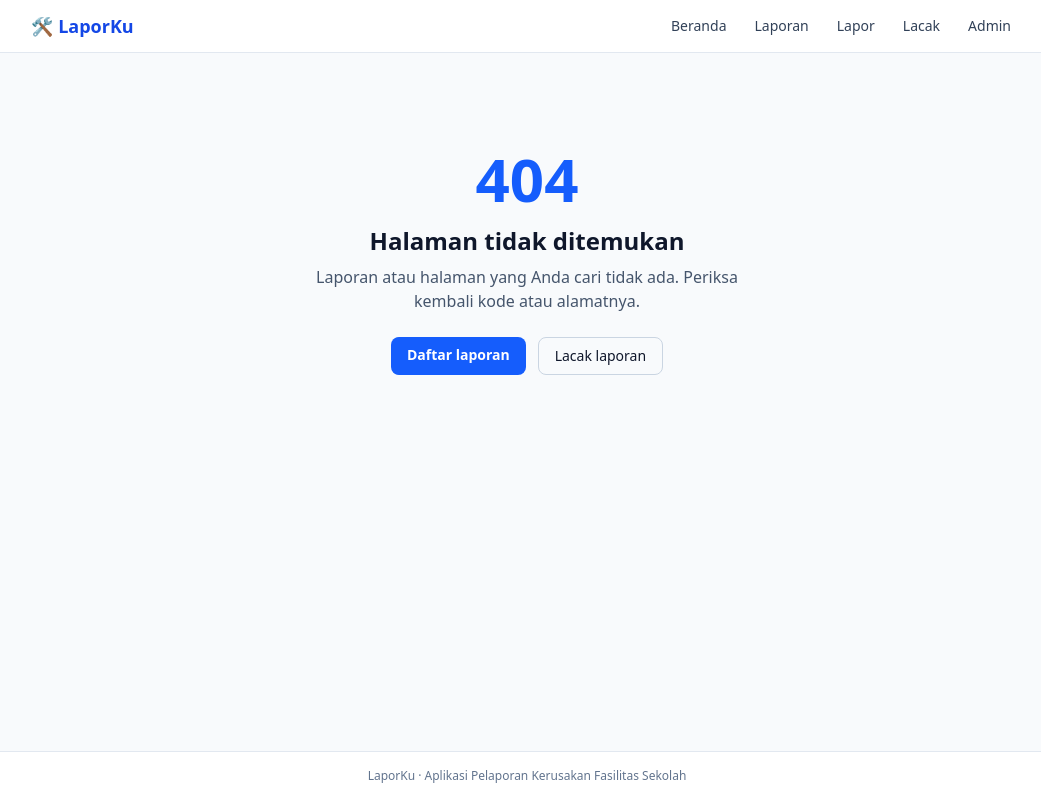
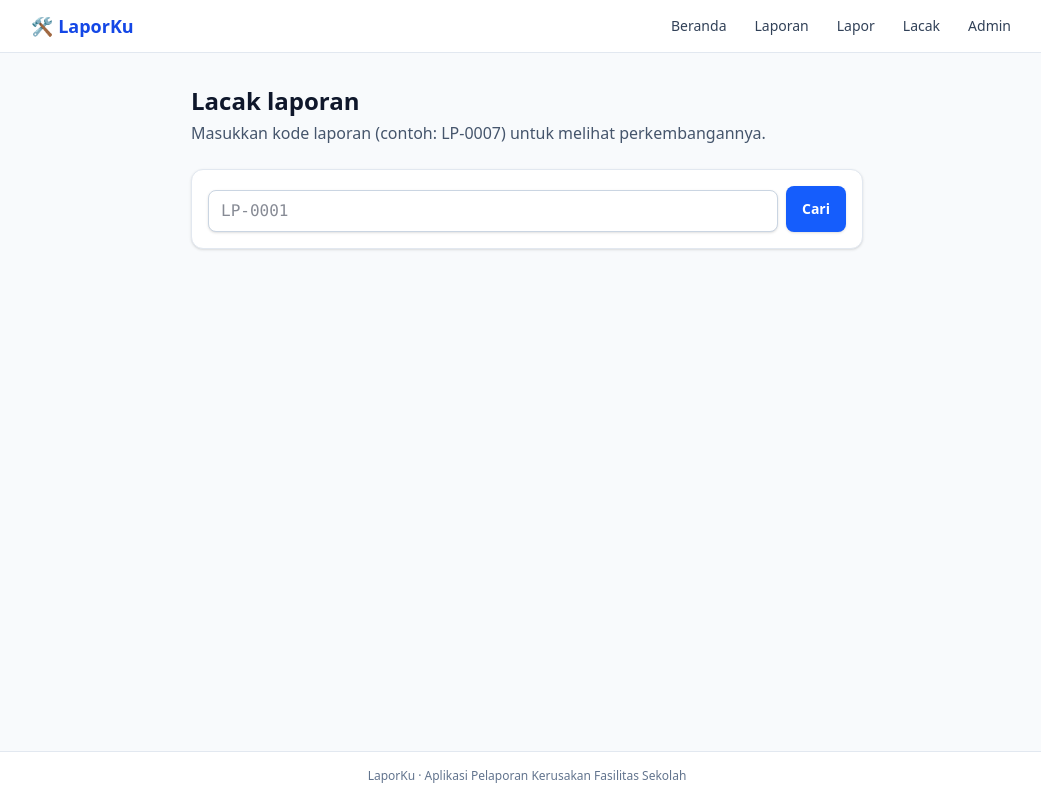
Before and after one commit to agisrpl1-maker/Laporku, a Next.js app: page /lacak in a window 1280 px wide. Before the commit this address had no page. Shown: the whole page, without its empty margins (113-1154 px from the left). Built offline with nearby package versions, Linux system fonts and the light colour scheme.

Commit message:
feat: halaman lacak laporan berdasarkan kode

```diff
--- /dev/null
+++ b/app/lacak/page.tsx
@@ -0,0 +1,58 @@
+import type { Metadata } from "next";
+import Form from "next/form";
+import Link from "next/link";
+import { Suspense } from "react";
+import { getLaporanByKode } from "@/lib/data";
+import { normalisasiKode, POLA_KODE } from "@/lib/validasi";
+import { Judul, KartuLaporan, Memuat, kelasInput, kelasTombol } from "@/components/ui";
+
+export const metadata: Metadata = { title: "Lacak laporan" };
+
+export default function LacakPage({ searchParams }: PageProps<"/lacak">) {
+  return (
+    <div className="mx-auto max-w-2xl">
+      <Judul sub="Masukkan kode laporan (contoh: LP-0007) untuk melihat perkembangannya.">Lacak laporan</Judul>
+      <Suspense fallback={<Memuat />}>
+        <Konten searchParams={searchParams} />
+      </Suspense>
+    </div>
+  );
+}
+
+async function Konten({ searchParams }: { searchParams: Promise<Record<string, string | string[] | undefined>> }) {
+  const sp = await searchParams;
+  const mentah = Array.isArray(sp.kode) ? sp.kode[0] : sp.kode;
+  const kode = mentah ? normalisasiKode(mentah) : "";
+
+  let hasil: React.ReactNode = null;
+  if (mentah !== undefined) {
+    if (!kode) {
+      hasil = <p className="text-sm text-red-600">Kode laporan wajib diisi.</p>;
+    } else if (!POLA_KODE.test(kode)) {
+      hasil = <p className="text-sm text-red-600">Format kode salah. Gunakan format LP-0001.</p>;
+    } else {
+      const laporan = await getLaporanByKode(kode);
+      hasil = laporan ? (
+        <div className="space-y-2">
+          <KartuLaporan laporan={laporan} />
+          <Link href={`/laporan/${laporan.kode}`} className="text-sm text-blue-700 hover:underline">Lihat detail →</Link>
+        </div>
+      ) : (
+        <p className="rounded-lg border border-amber-200 bg-amber-50 p-3 text-sm text-amber-800">
+          Laporan dengan kode <strong className="font-mono">{kode}</strong> tidak ditemukan.
+        </p>
+      );
+    }
+  }
+
+  return (
+    <div className="space-y-6">
+      <Form action="/lacak" className="flex gap-2 rounded-xl border border-slate-200 bg-white p-4 shadow-sm">
+        <label htmlFor="kode" className="sr-only">Kode laporan</label>
+        <input id="kode" name="kode" defaultValue={mentah ?? ""} placeholder="LP-0001" className={`${kelasInput} mt-0 font-mono uppercase`} />
+        <button type="submit" className={kelasTombol}>Cari</button>
+      </Form>
+      {hasil}
+    </div>
+  );
+}
```
